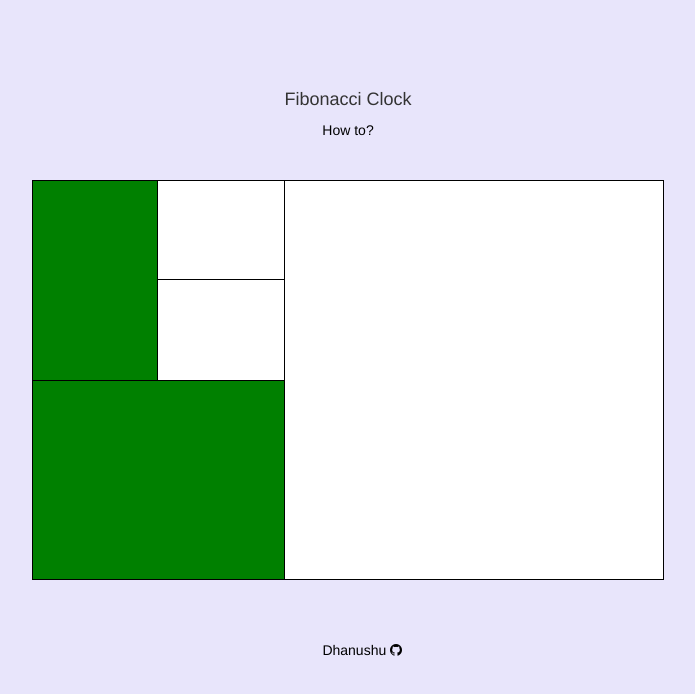
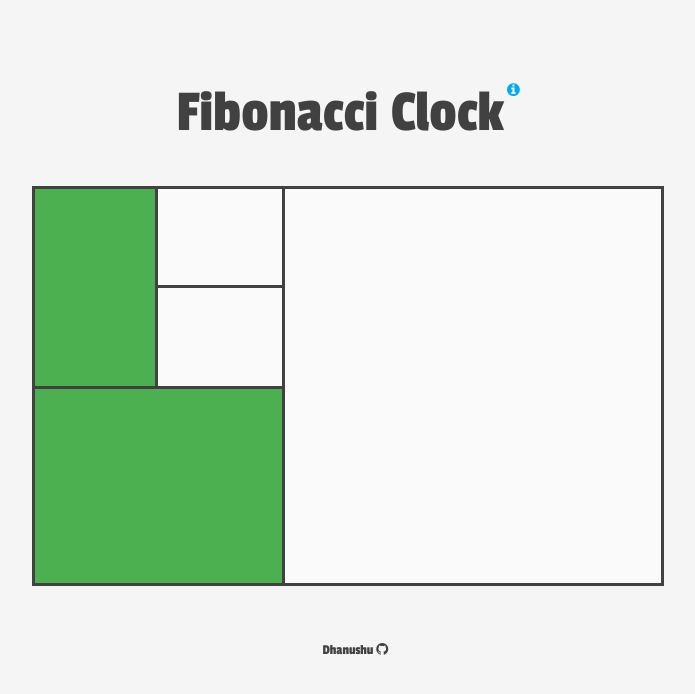
Before and after one commit to dhanushuUzumaki/FibClock, a plain HTML site: page index.html in a window 1280 px wide. Shown: the whole page, without its empty margins (292-987 px from the left). Drawn offline with nearby package versions, Linux system fonts and the light colour scheme.

Commit message:
ui_enhancements completed

```diff
--- a/index.html
+++ b/index.html
@@ -26,7 +26,10 @@
 <body>
 
     <div class="main">
-        <h4>Fibonacci Clock </h4><a href="https://github.com/dhanushuUzumaki/FibClock#fibonacci-clock" target="_blank">How to?</a>
+        <h4 class="title">Fibonacci Clock</h4>
+        <a class="info" href="https://github.com/dhanushuUzumaki/FibClock#fibonacci-clock" target="_blank">
+            <span class="fa fa-info-circle"></span>
+        </a>
         <div class="container">
             <div class="col-xs-6 left">
 
--- a/script.js
+++ b/script.js
@@ -23,11 +23,17 @@ $(document).ready(function() {
 		5 : ".five"
 	}
 
+	var colors = {
+		green: '#4CAF50',
+		blue: '#03A9F4',
+		white: '#FAFAFA',
+		red: '#FF4436'
+	}
 
 	function clearAllBoxes() {
 		for(i in boxes) {
 			$(boxes[i]).animate({
-				backgroundColor: "white"
+				backgroundColor: colors.white
 			},{ duration: 1000, queue: false } );
 		}
 	}
@@ -39,7 +45,7 @@ $(document).ready(function() {
 		_hour.forEach(function(elem){
 			if(_both.indexOf(elem)<0){
 				$(boxes[elem]).animate({
-					backgroundColor: "red"
+					backgroundColor: colors.red
 				},{ duration: 1000, queue: false } );
 			}
 		});
@@ -47,14 +53,14 @@ $(document).ready(function() {
 		_minutes.forEach(function(elem){
 			if(_both.indexOf(elem)<0){
 				$(boxes[elem]).animate({
-				 	backgroundColor: "green"
+				 	backgroundColor: colors.green
 				},{ duration: 1000, queue: false } );
 			}
 		});
 
 		_both.forEach(function(elem){
 			$(boxes[elem]).animate({
-				 backgroundColor: "blue"
+				 backgroundColor: colors.blue
 			},{ duration: 1000, queue: false } );
 		});
 
--- a/style.css
+++ b/style.css
@@ -1,5 +1,8 @@
+@import url('https://fonts.googleapis.com/css?family=Passion+One');
+
 body{
-	background: #e8e5fb;
+	background: #F5F5F5;
+	font-family: 'Passion One';
 }
 .main{
 	position: relative;
@@ -70,5 +73,26 @@ footer{
 
 a,a:hover,a:visited{
 	text-decoration: none;
-	color: black;
+	color: #414141;
 }
+
+.container div {
+	border-color: #414141;
+	border-width: 3px;
+}
+
+.title {
+	font-size: 60px;
+	color: #414141;
+	display: inline;
+}
+
+.info {
+	font-size: 15px !important;
+	position: relative;
+	bottom: 35px;
+}
+
+.info span {
+	color: #03A9F4;
+}
```
